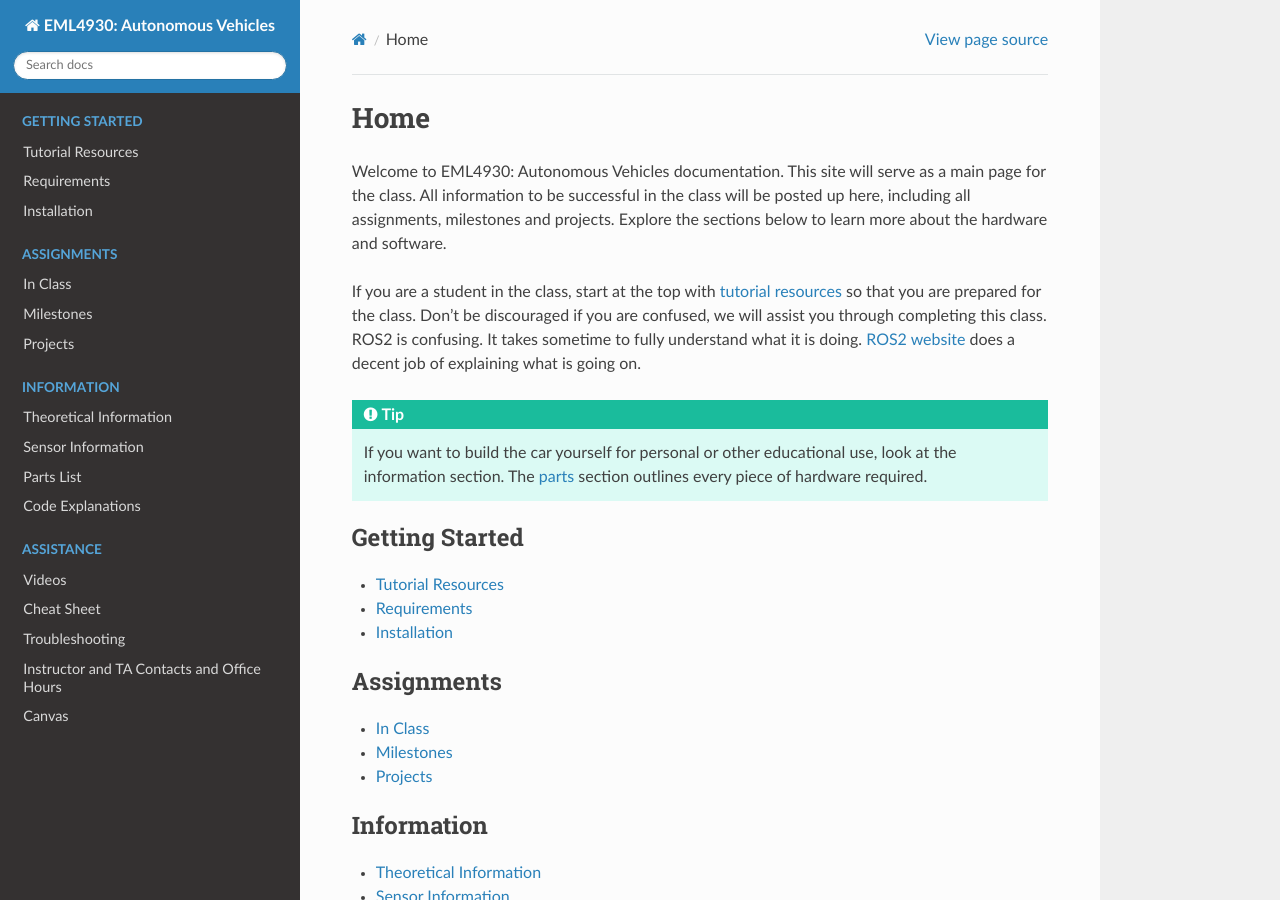
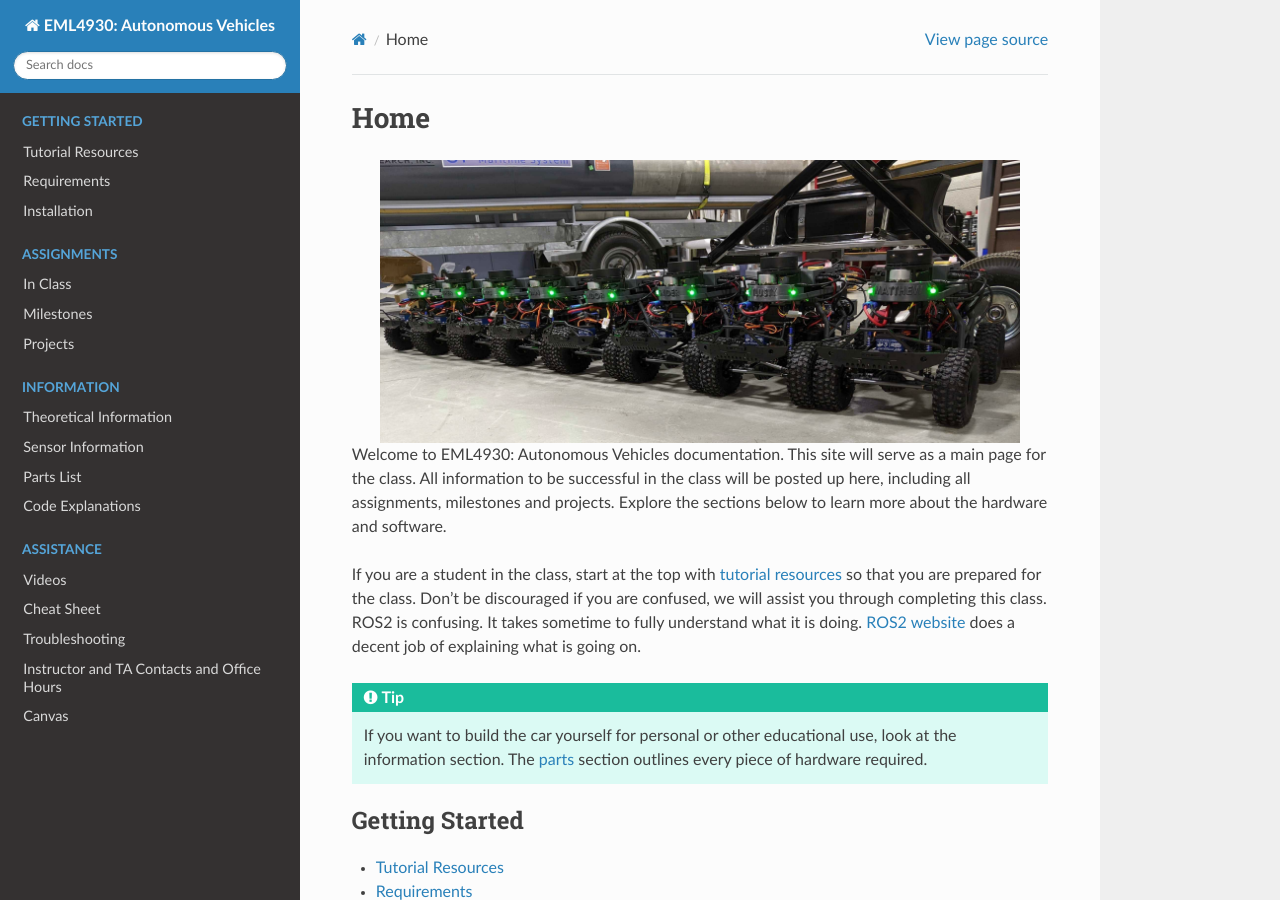
Before and after one commit to av-mae-uf/av1tenth-docs, a Sphinx documentation site: the page built from docs/index.rst, in a window 1280 px wide and 900 px high. Built offline with Sphinx 7.4.7 and the Read the Docs theme 2.0.0, drawn with Linux system fonts in a browser that asks for light colours.

Commit message:
Adding Images to class webpage

```diff
--- a/docs/assignments/inclass/class0926.rst
+++ b/docs/assignments/inclass/class0926.rst
@@ -53,8 +53,9 @@ If you'd like to do a lidar demo, you can run the launch files provided. First r
 
 Then to run rviz and see a live demo of the lidar, you would run the following launch file on your computer:
 
-.. code-block::
+.. code-block:: bash
 
     ros2 launch lidar_launch lidar_rviz_launch.py
 
+
 .. note:: You need to have the av1tenth package in a workspace, with the workspace sourced on your computer **NOT THE CAR** to run the rviz launch file.
--- a/docs/gettingstarted/installation.rst
+++ b/docs/gettingstarted/installation.rst
@@ -204,6 +204,7 @@ Though if you want it to be sourced everytime you open a terminal, run the follo
 .. code-block:: bash
 
     echo "source /opt/ros/foxy/setup.bash" >> ~/.bashrc
+
 Installing Colcon
 ^^^^^^^^^^^^^^^^^
 
--- a/docs/index.rst
+++ b/docs/index.rst
@@ -1,5 +1,11 @@
 Home
 ====
+
+.. image:: IMG_1888.jpeg
+   :width: 640px
+   :height: 283px
+   :align: center
+
 Welcome to EML4930: Autonomous Vehicles documentation. This site will serve as a main page for the class. All information to be successful in the class will be posted up here, including all assignments, milestones and projects. Explore the sections below to learn more about the
 hardware and software.
 
```
Also changed, not shown: docs/IMG_1888.jpeg (added).
